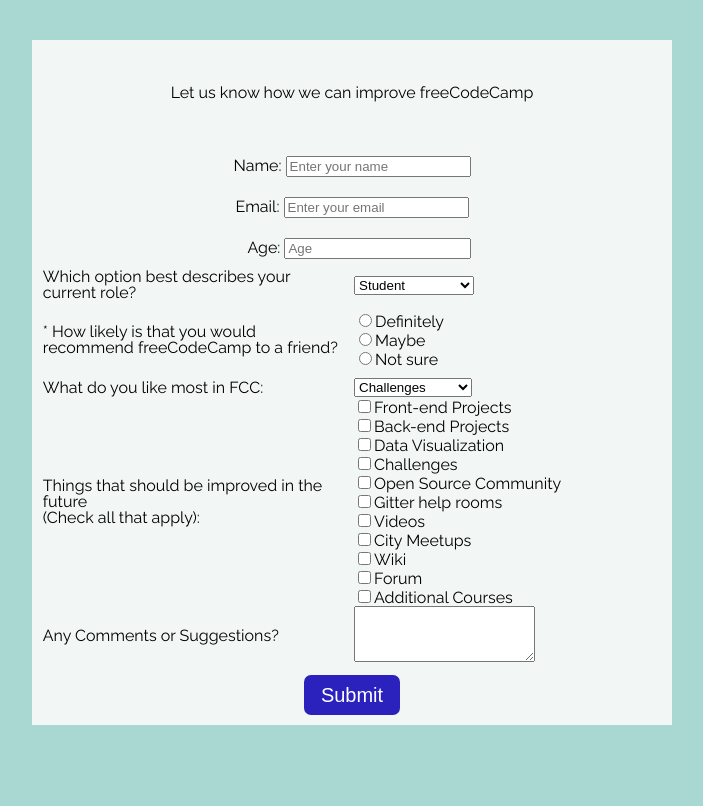
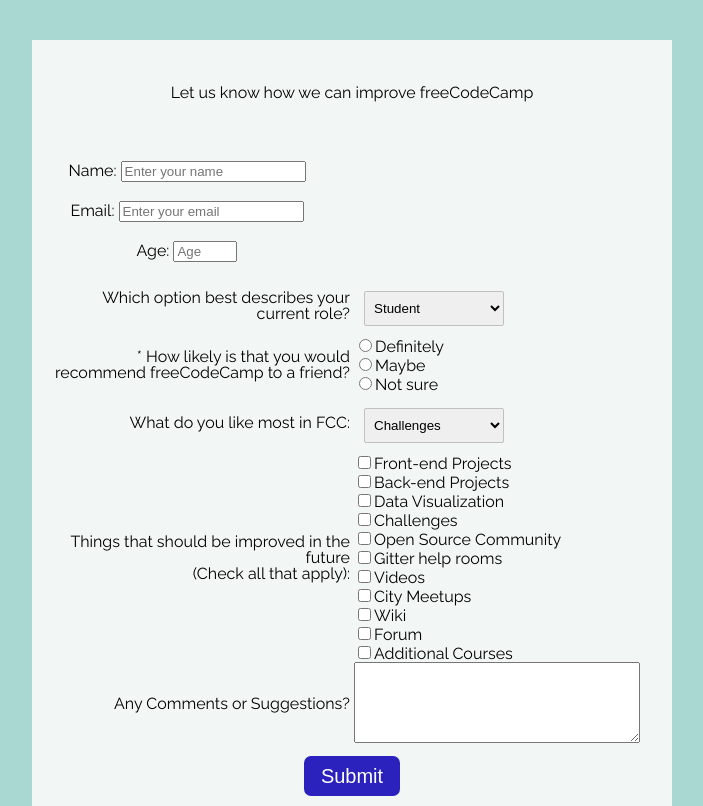
Before and after one commit to Laguna1/Survey-Form, a plain HTML site: page index.html in a window 1280 px wide. Shown: the part 90-896 px from the top of the page, without its empty margins (288-991 px from the left). Before the commit the page ends 815 px from the top, so only its background shows below. Drawn offline with Linux system fonts and the light colour scheme.

Commit message:
change html css

```diff
--- a/index.html
+++ b/index.html
@@ -21,7 +21,7 @@
       Name:
       <input type="text" title="Enter this field" name="name" placeholder="Enter your name">
     </form>
-    <form cless="mail">
+    <form class="mail">
       Email:
       <input type="email" title="Enter this field" name="email" placeholder="Enter your email">
     </form>
@@ -35,7 +35,7 @@
         </p>
       </div>
       <div class="righttab">
-        <select>
+        <select class="dropdown">
           <option disabled value>Select an option
           </option>
           <option value="student">Student
@@ -68,7 +68,7 @@
       <div class="lefttab">What do you like most in FCC:
       </div>
       <div class="righttab">
-        <select placeholder="Select an option">
+        <select class="dropdown" placeholder="Select an option">
           <option disabled value>Select an option</option>
           <option value="challenges">Challenges</option>
           <option value="projects">Projects</option>
@@ -146,7 +146,7 @@
         </p>
       </div>
       <div class="righttab">
-        <textarea style="height:50px;resize:vertical;" name="comment" placeholder="Enter your comment here...">
+        <textarea style="height:75px; width: 280px; resize:vertical;" name="comment" placeholder="Enter your comment here...">
             </textarea>
       </div>
     </div>
--- a/style.css
+++ b/style.css
@@ -69,7 +69,7 @@ h1 {
 .description {
 	padding: 45px 0;
 }
-form {
+/* form {
 	padding: 10px 0;
 }
 .Age{
@@ -78,17 +78,21 @@ form {
 .Age input{
 	width: 179px;
 }
-.age form {
+.Age form {
 	padding: 10px 131px 10px 40px;
 }
-/*
-.aa {
-	display: inline-block;
+*/
+.name, .mail, .Age {
+
+		height: 20px;
+		width: 280px;
+		padding: 5px;
+		margin: 10px;
+		border-radius: 2px;
 }
-*/
 .lefttab {
 	display: inline-block;
-	text-align: left;
+	text-align: right;
 	width: 48%;
 	vertical-align: middle;
 }
@@ -97,6 +101,15 @@ form {
 	text-align: left;
 	width: 48%;
 	vertical-align: middle;
+  }
+  .dropdown {
+	height: 35px;
+	width: 140px;
+	padding: 5px;
+	margin: 10px;
+	margin-top: 15px;
+	border: 1px solid #c0c0c0;
+	border-radius: 2px;
   }
 .submit {
 	background-color: #2b21bd;
```
